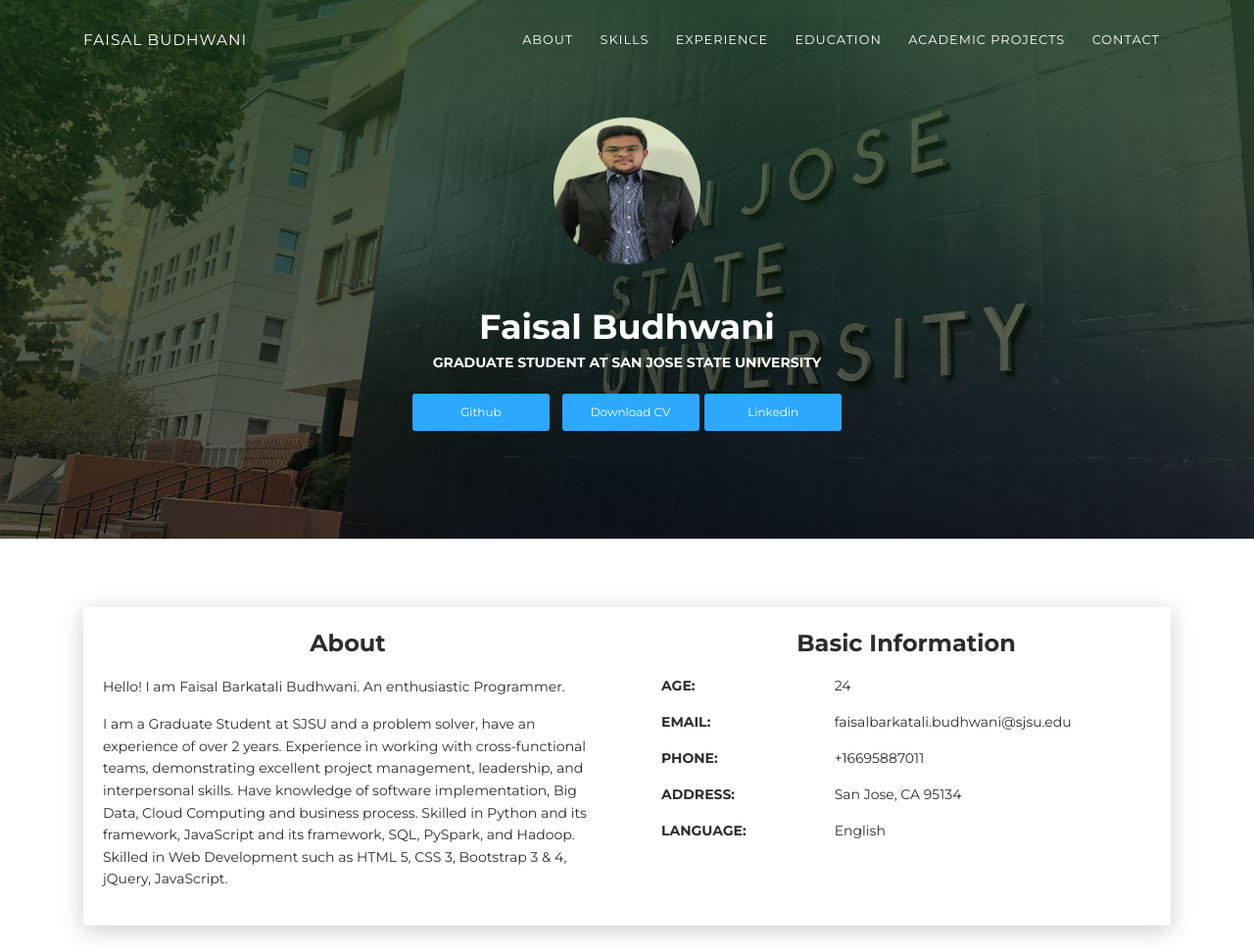
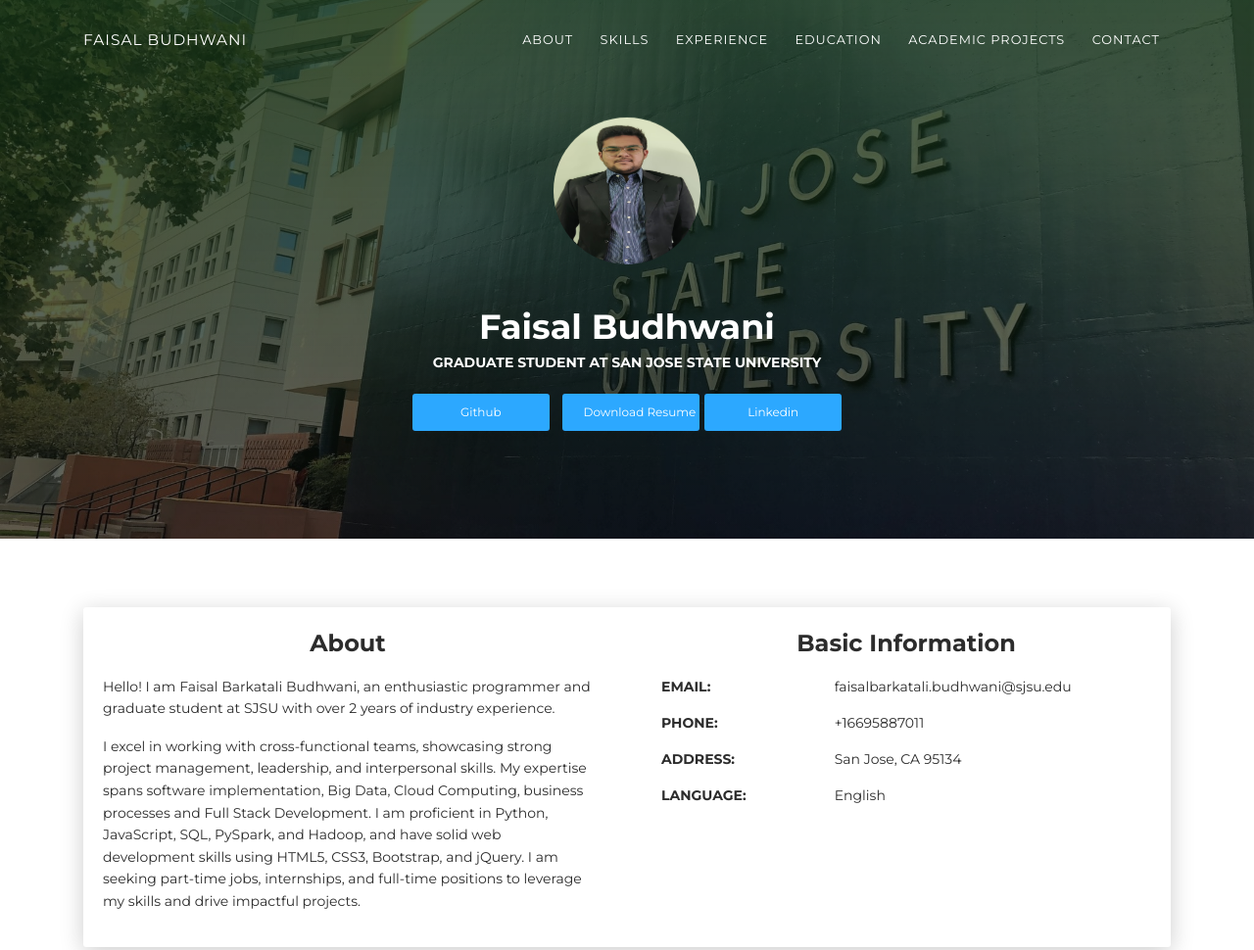
Before and after one commit to Faisal2802/Faisal2802.github.io, a plain HTML site: page Faisal.html in a window 1280 px wide. Shown: the top 970 px of the page at 98% size. Drawn offline with Linux system fonts and the light colour scheme.

Commit message:
Add files via upload

```diff
--- a/Faisal.html
+++ b/Faisal.html
@@ -7,7 +7,7 @@
   <meta name="viewport" content="width=device-width, initial-scale=1">
   <title>FAISAL BUDHWANI</title>
   <link rel="icon" type="image/x-icon" href="cv.png">
-  <meta name="description" content="Faisal Budhwani, Programmer Analyst" />
+  <meta name="description" content="Faisal Budhwani" />
   <link href="https://fonts.googleapis.com/css?family=Montserrat:400,700,200" rel="stylesheet">
   <link href="https://maxcdn.bootstrapcdn.com/font-awesome/latest/css/font-awesome.min.css" rel="stylesheet">
   <link href="aos.css" rel="stylesheet">
@@ -44,7 +44,8 @@
       <div class="profile-page">
         <div class="wrapper">
           <div class="page-header page-header-small" filter-color="blue">
-            <div class="page-header-image" data-parallax="true" style="background-image: url('sjsu.jpg');"></div>
+            <div class="page-header-image" data-parallax="true" style="background-image: url('sjsu.jpg');
+            background-position: right center;"></div>
             <div class="container">
               <div class="content-center">
                 <div class="cc-profile-image"><a href="#"><img src="Faisal1.jpeg" alt="Image" /></a></div>
@@ -53,7 +54,7 @@
                 <a class="btn btn-info smooth-scroll mr-2" href="https://github.com/F1804"
                   data-aos="zoom-in" data-aos-anchor="data-aos-anchor">Github</a>
                   <a class="btn btn-info" href="FaisalBudhwani_Resume_NEW.pdf"
-                  data-aos="zoom-in" data-aos-anchor="data-aos-anchor">Download CV</a>
+                  data-aos="zoom-in" data-aos-anchor="data-aos-anchor">Download Resume</a>
                   <a class="btn btn-info" href="https://www.linkedin.com/in/faisal-budhwani/"
                   data-aos="zoom-in" data-aos-anchor="data-aos-anchor">Linkedin</a>
               </div>
@@ -68,18 +69,13 @@
               <div class="col-lg-6 col-md-12">
                 <div class="card-body">
                   <div class="h4 mt-0 title">About</div>
-                  <p>Hello! I am Faisal Barkatali Budhwani. An enthusiastic Programmer.</p>
-                  <p>I am a Graduate Student at SJSU and a problem solver, have an experience of over 2 years. Experience in
-                    working with cross-functional teams, demonstrating excellent project management, leadership, and interpersonal skills. Have knowledge of software implementation, Big Data, Cloud Computing and business process. Skilled in Python and its framework, JavaScript and its framework, SQL, PySpark, and Hadoop. Skilled in Web Development such as HTML 5, CSS 3, Bootstrap 3 & 4, jQuery, JavaScript.</p>
+                  <p>Hello! I am Faisal Barkatali Budhwani, an enthusiastic programmer and graduate student at SJSU with over 2 years of industry experience.</p>
+                  <p> I excel in working with cross-functional teams, showcasing strong project management, leadership, and interpersonal skills. My expertise spans software implementation, Big Data, Cloud Computing, business processes and Full Stack Development. I am proficient in Python, JavaScript, SQL, PySpark, and Hadoop, and have solid web development skills using HTML5, CSS3, Bootstrap, and jQuery. I am seeking part-time jobs, internships, and full-time positions to leverage my skills and drive impactful projects.</p>
                 </div>
               </div>
               <div class="col-lg-6 col-md-12">
                 <div class="card-body">
                   <div class="h4 mt-0 title">Basic Information</div>
-                  <div class="row">
-                    <div class="col-sm-4"><strong class="text-uppercase">Age:</strong></div>
-                    <div class="col-sm-8">24</div>
-                  </div>
                   <div class="row mt-3">
                     <div class="col-sm-4"><strong class="text-uppercase">Email:</strong></div>
                     <div class="col-sm-8">faisalbarkatali.budhwani@sjsu.edu</div>
```
